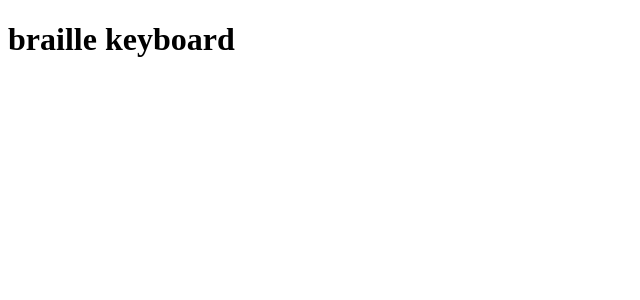
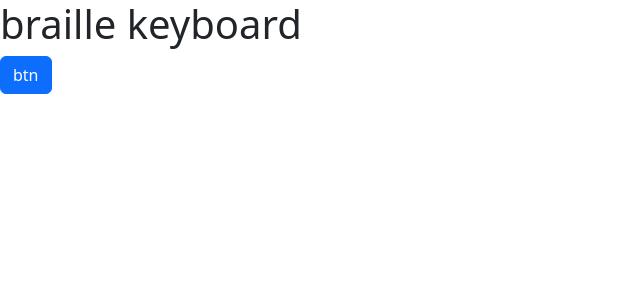
Before and after one commit to Tanbinhimel/braille-keyboard, an Angular app: page / in a window 1280 px wide. Shown: the top 300 px of the page, without its empty margins (0-640 px from the left). Built offline with nearby package versions, Linux system fonts and the light colour scheme.

Commit message:
#master ng-bootstrap installed

```diff
--- a/package.json
+++ b/package.json
@@ -15,10 +15,14 @@
     "@angular/compiler": "^14.1.0",
     "@angular/core": "^14.1.0",
     "@angular/forms": "^14.1.0",
+    "@angular/localize": "^14.1.0",
     "@angular/platform-browser": "^14.1.0",
     "@angular/platform-browser-dynamic": "^14.1.0",
     "@angular/router": "^14.1.0",
     "@angular/service-worker": "^14.1.0",
+    "@ng-bootstrap/ng-bootstrap": "^13.0.0",
+    "@popperjs/core": "^2.10.2",
+    "bootstrap": "^5.2.0",
     "rxjs": "~7.5.0",
     "tslib": "^2.3.0",
     "zone.js": "~0.11.4"
--- a/src/app/app.component.html
+++ b/src/app/app.component.html
@@ -1 +1,2 @@
 <h1>braille keyboard</h1>
+<button class="btn btn-primary">btn</button>
--- a/src/app/app.module.ts
+++ b/src/app/app.module.ts
@@ -4,6 +4,7 @@
 import { AppComponent } from './app.component';
 import { ServiceWorkerModule } from '@angular/service-worker';
 import { environment } from '../environments/environment';
+import { NgbModule } from '@ng-bootstrap/ng-bootstrap';
 
 @NgModule({
   declarations: [
@@ -16,7 +17,8 @@
       // Register the ServiceWorker as soon as the application is stable
       // or after 30 seconds (whichever comes first).
       registrationStrategy: 'registerWhenStable:30000'
-    })
+    }),
+    NgbModule
   ],
   providers: [],
   bootstrap: [AppComponent]
--- a/src/polyfills.ts
+++ b/src/polyfills.ts
@@ -1,3 +1,7 @@
+/***************************************************************************************************
+ * Load `$localize` onto the global scope - used if i18n tags appear in Angular templates.
+ */
+import '@angular/localize/init';
 /**
  * This file includes polyfills needed by Angular and is loaded before the app.
  * You can add your own extra polyfills to this file.
--- a/src/styles.scss
+++ b/src/styles.scss
@@ -1 +1,4 @@
 /* You can add global styles to this file, and also import other style files */
+
+/* Importing Bootstrap SCSS file. */
+@import '~bootstrap/scss/bootstrap';
```
Also changed, not shown: 1 other file (tests, documents, lock files or other folders).
